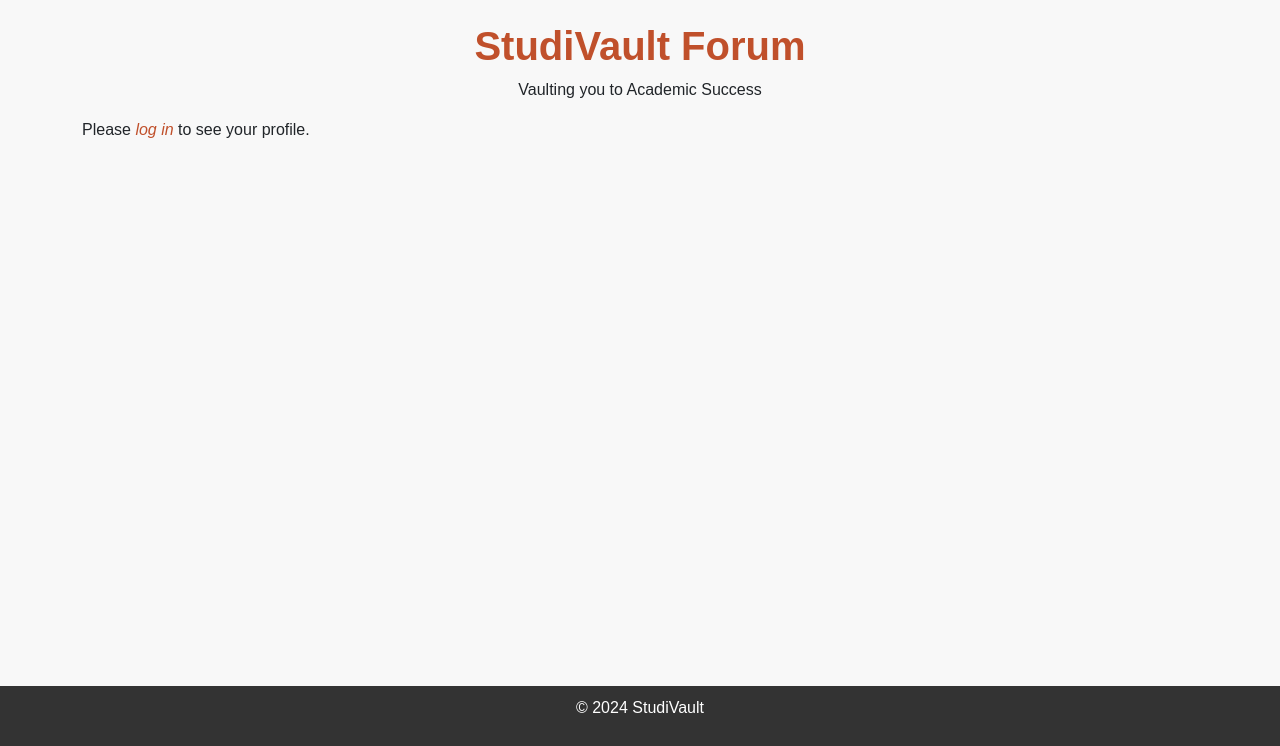
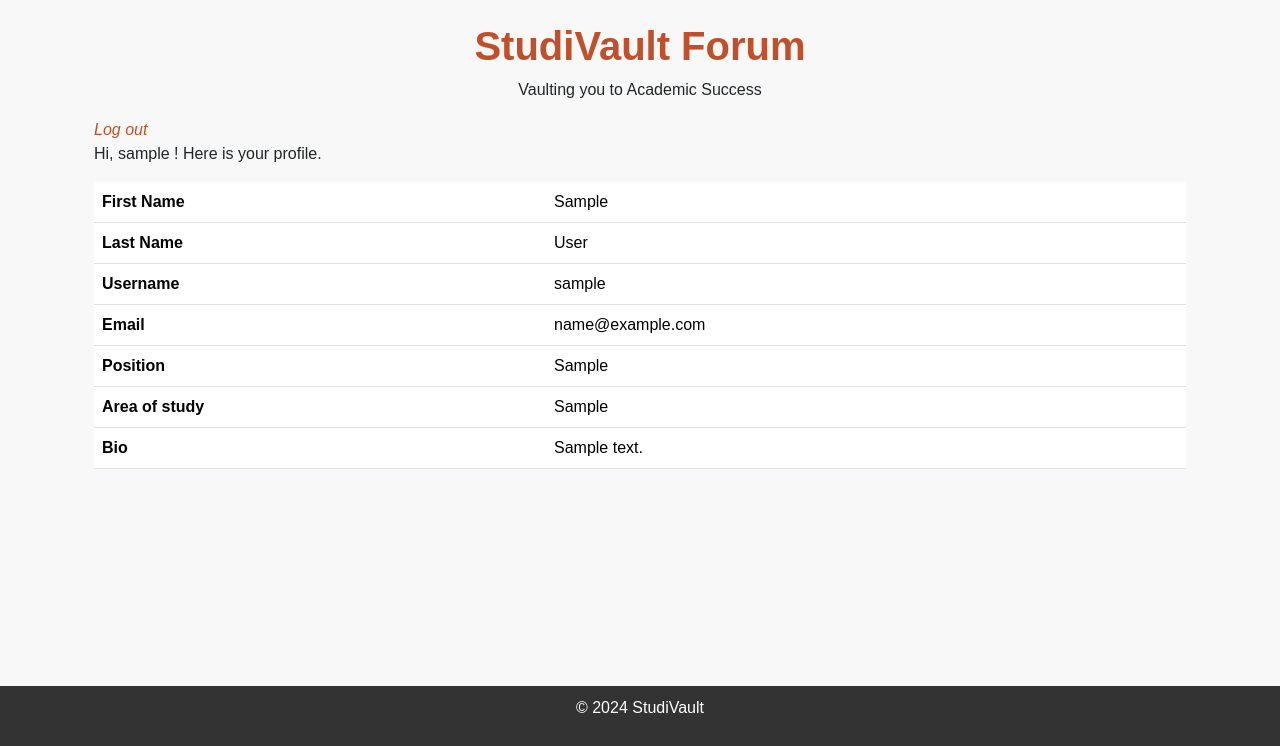
Before and after one commit to Tay0710/CITS3403_Project, a Flask app: template app/templates/profile.html in a window 1280 px wide. Shown: the part 54-800 px from the top of the page. Run offline with Flask 3, Linux system fonts and the light colour scheme; a user stored in the database is signed in; tables that the repository leaves empty hold one stand-in row (values such as "Sample post"); the template is opened without the code that fills it: values that come from a table or form of the project are taken from there, most other values are stand-ins (such as "Sample title", 1, 10 or a date in 2020).

Commit message:
Display user profile details dynamically

```diff
--- a/app/templates/profile.html
+++ b/app/templates/profile.html
@@ -1,48 +1,48 @@
 {% extends "base.html" %}
 
 {% block content %}
-
-{% if validatedUser %}
 
 <div class="container">
 
     <a href="{{ url_for('logout') }}">Log out</a>
 
-    <p>Hi, {{ user.fname }} {{ user.lname }}! Here is your profile.</p>
+    <p>Hi, {{ current_user.username }} ! Here is your profile.</p>
 
     <table class="table">
         <tr>
-            <th>Name</th>
-            <td>{{ user.fname}} {{  user.lname }}</td>
+            <th>First Name</th>
+            <td>{{ current_user.fname}}</td>
+        </tr>
+        <tr>
+            <th>Last Name</th>
+            <td>{{ current_user.lname}}</td>
+        </tr>
+        <tr>
+            <th>Username</th>
+            <td>{{ current_user.username }}</td>
         </tr>
         <tr>
             <th>Email</th>
-            <td>{{ user.email }}</td>
+            <td>{{ current_user.email }}</td>
 
         </tr>
         <tr>
             <th>Position</th>
-            <td>{{ user.position }}</td>
+            <td>{{ current_user.position }}</td>
         </tr>
         <tr>
-            <th>Primary area of study</th>
+            <th>Area of study</th>
             <td>
-                {{ user.study }}
+                {{ current_user.study }}
             </td>
         </tr>
-
         <tr>
             <th>Bio</th>
-            <td>{{ user.bio }}</td>
+            <td>{{ current_user.bio }}</td>
         </tr>
     </table>
 </div>
 
-{% else %}
-
-<p>Please <a href="/">log in</a> to see your profile.</p>
-
-{% endif %}
 
 {% include "footer.html" %}
 
```
